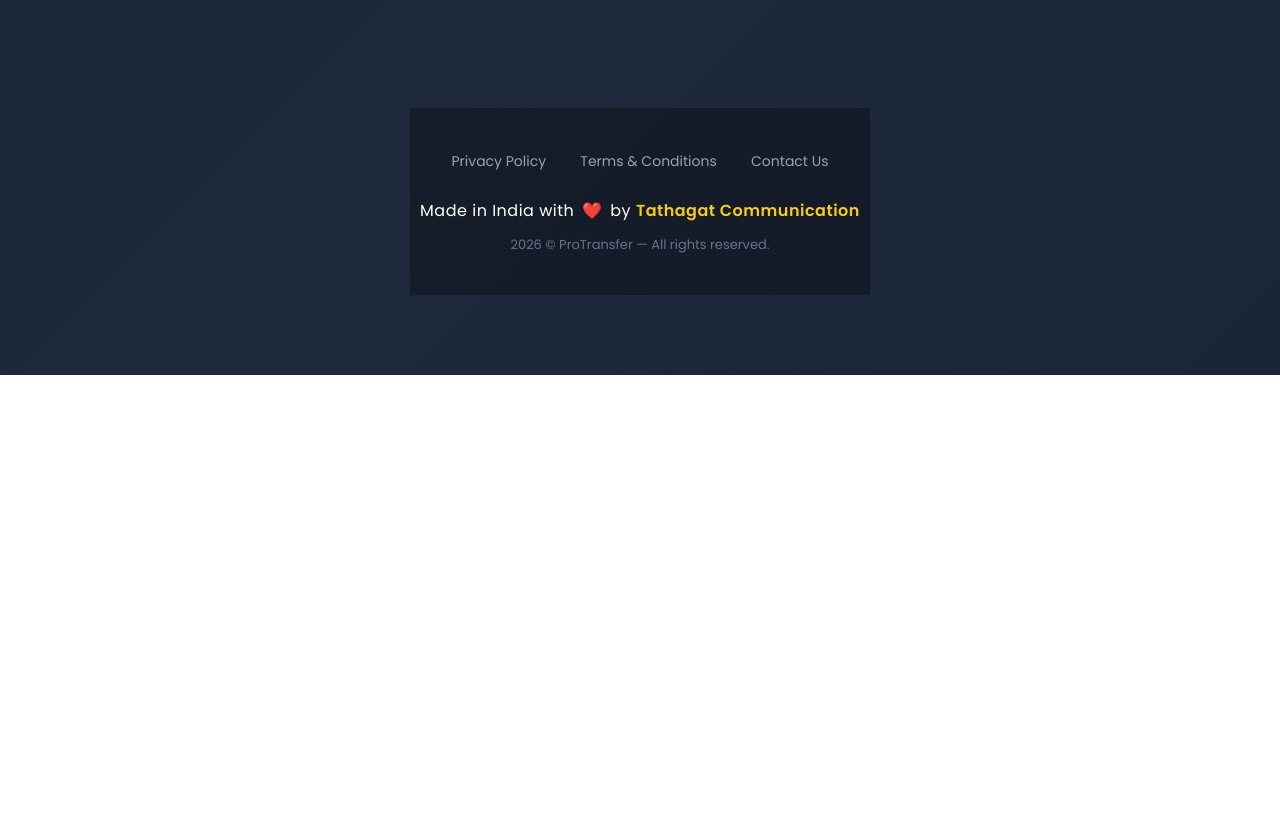
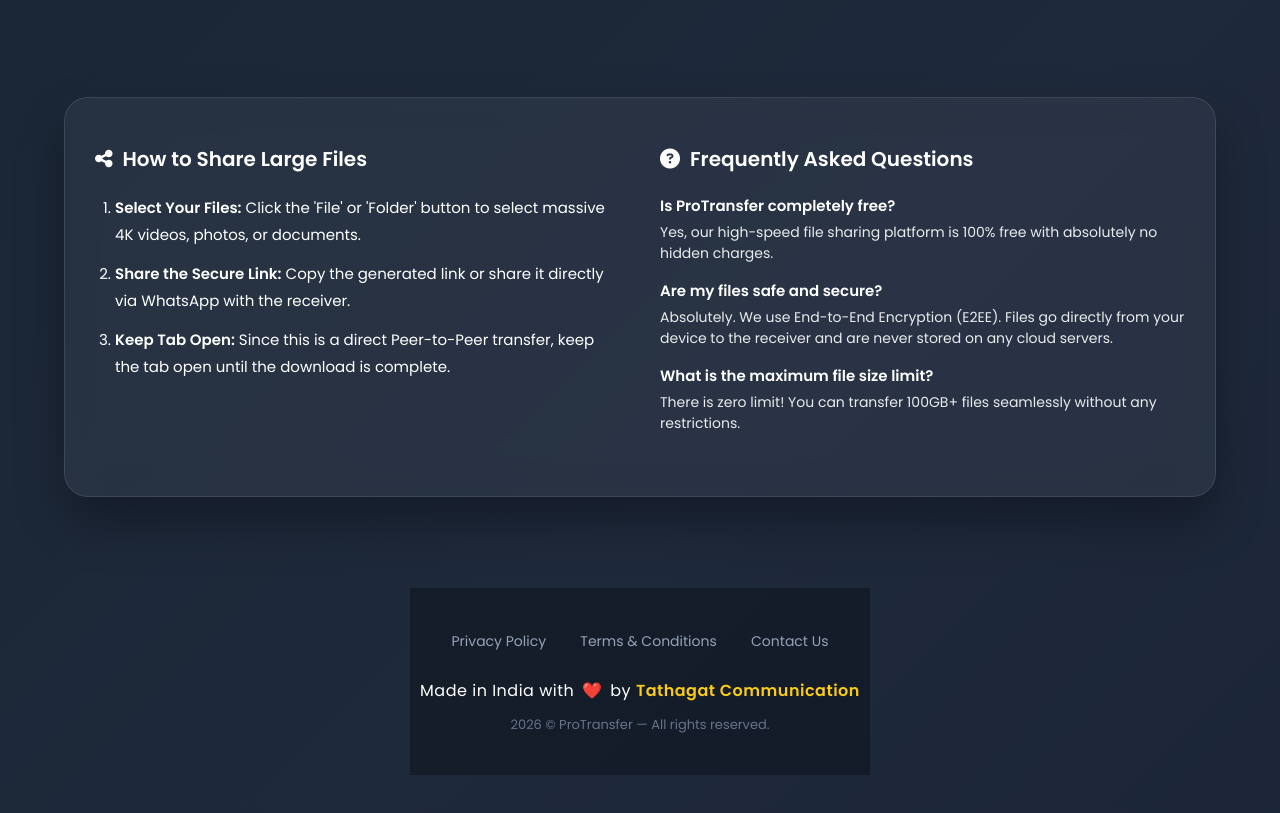
Before and after one commit to rk7852430-ctrl/protransfer, a website: page public/index.html in a window 1280 px wide. Shown: the part 1816-2629 px from the top of the page. Before the commit the page ends 2191 px from the top, so only its background shows below. Drawn offline with nearby package versions, Linux system fonts and the light colour scheme; no server answers.

Commit message:
Add files via upload

```diff
--- a/public/index.html
+++ b/public/index.html
@@ -262,6 +262,71 @@ body.light-mode #chat-input { background: rgba(0,0,0,0.05); color: #000; }
     .chat-popup-glass {
         width: 270px; /* Mobile par popup ki chaudai aur kam */
         height: 320px; /* Mobile par popup ki height kam */
+    }
+}
+/* --- SEO SECTION CSS --- */
+.seo-section {
+    margin: 40px auto;
+    width: 90%;
+    max-width: 1200px;
+    padding: 30px;
+    text-align: left;
+}
+
+.seo-container {
+    display: flex;
+    gap: 40px;
+    justify-content: space-between;
+}
+
+.seo-box {
+    flex: 1;
+}
+
+.seo-box h3 {
+    margin-bottom: 20px;
+    font-size: 20px;
+    display: flex;
+    align-items: center;
+    gap: 10px;
+}
+
+.seo-box ol {
+    padding-left: 20px;
+    line-height: 1.8;
+    font-size: 15px;
+}
+
+.seo-box ol li {
+    margin-bottom: 12px;
+}
+
+.faq-item {
+    margin-bottom: 15px;
+}
+
+.faq-item strong {
+    font-size: 15px;
+    display: block;
+    margin-bottom: 5px;
+}
+
+.faq-item p {
+    font-size: 14px;
+    margin: 0;
+    opacity: 0.9;
+    line-height: 1.5;
+}
+
+/* --- MOBILE RESPONSIVE DESIGN --- */
+@media (max-width: 768px) {
+    .seo-container {
+        flex-direction: column; /* मोबाइल में यह दोनों बॉक्स को ऊपर-नीचे कर देगा */
+        gap: 30px;
+    }
+    .seo-section {
+        padding: 20px;
+        margin: 20px auto;
     }
 }
     </style>
@@ -613,7 +678,38 @@ body.light-mode #chat-input { background: rgba(0,0,0,0.05); color: #000; }
             </div>
         </div>
     </section>
+<!-- SEO CONTENT SECTION (How to Share & FAQ) -->
+<div class="glass-card seo-section">
+    <div class="seo-container">
+        <!-- Left Side: How it Works -->
+        <div class="seo-box">
+            <h3><i class="fas fa-share-nodes"></i> How to Share Large Files</h3>
+            <ol>
+                <li><strong>Select Your Files:</strong> Click the 'File' or 'Folder' button to select massive 4K videos, photos, or documents.</li>
+                <li><strong>Share the Secure Link:</strong> Copy the generated link or share it directly via WhatsApp with the receiver.</li>
+                <li><strong>Keep Tab Open:</strong> Since this is a direct Peer-to-Peer transfer, keep the tab open until the download is complete.</li>
+            </ol>
+        </div>
 
+        <!-- Right Side: FAQ -->
+        <div class="seo-box">
+            <h3><i class="fas fa-circle-question"></i> Frequently Asked Questions</h3>
+            <div class="faq-item">
+                <strong>Is ProTransfer completely free?</strong>
+                <p>Yes, our high-speed file sharing platform is 100% free with absolutely no hidden charges.</p>
+            </div>
+            <div class="faq-item">
+                <strong>Are my files safe and secure?</strong>
+                <p>Absolutely. We use End-to-End Encryption (E2EE). Files go directly from your device to the receiver and are never stored on any cloud servers.</p>
+            </div>
+            <div class="faq-item">
+                <strong>What is the maximum file size limit?</strong>
+                <p>There is zero limit! You can transfer 100GB+ files seamlessly without any restrictions.</p>
+            </div>
+        </div>
+    </div>
+</div>
+<!-- SEO CONTENT SECTION END -->
     <footer style="text-align: center; padding: 40px 10px; margin-top: 50px; background: rgba(0,0,0,0.3); border-top: 1px solid rgba(255,255,255,0.05); font-family: 'Segoe UI', Tahoma, Geneva, Verdana, sans-serif;">
         <div style="margin-bottom: 25px;">
             <a href="/privacy-policy.html" style="color: #94a3b8; text-decoration: none; margin: 0 15px; font-size: 14px; transition: color 0.2s;" onmouseover="this.style.color='#facc15'" onmouseout="this.style.color='#94a3b8'">Privacy Policy</a>
```
